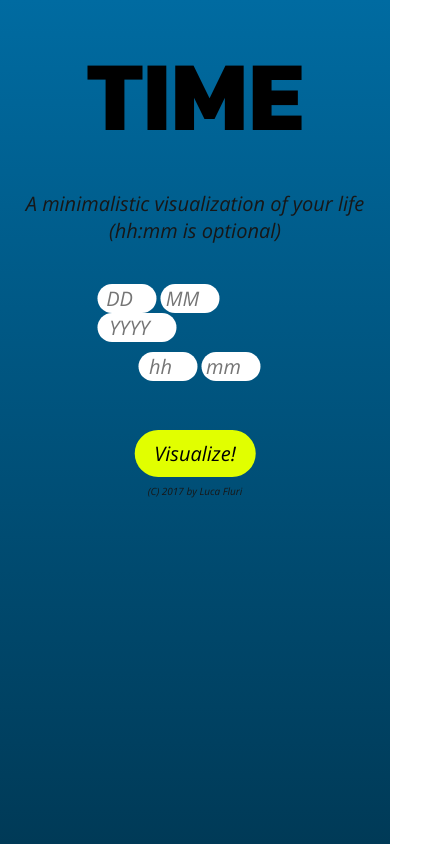
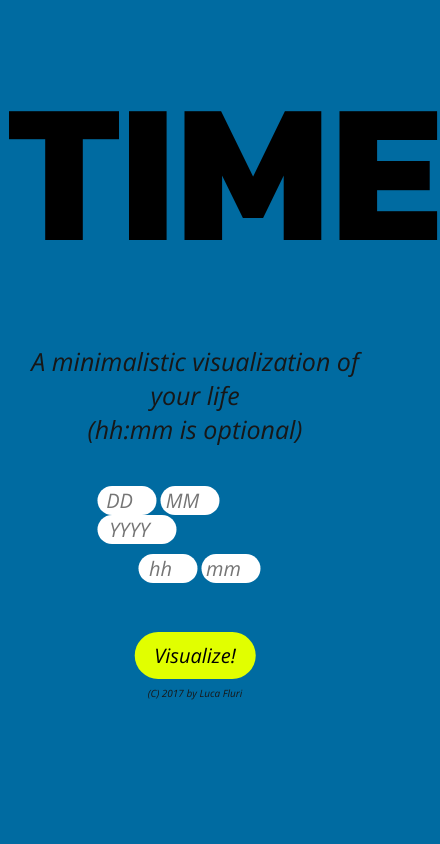
Before and after one commit to lucafluri/Time, a plain HTML site: page index.html in a window 390 px wide. Shown: the whole page, 440 px wide, since content can reach past the window. Drawn offline with nearby package versions, Linux system fonts and the light colour scheme.

```diff
--- a/styles.css
+++ b/styles.css
@@ -17,27 +17,7 @@
 
   }
 
-  html {
-    min-height: 100%;
-    margin: 0;
-    background: -webkit-linear-gradient(#006BA1, #003A57) fixed; /* For Safari 5.1 to 6.0 */
-    background: -o-linear-gradient(#006BA1, #003A57) fixed; /* For Opera 11.1 to 12.0 */
-    background: -moz-linear-gradient(#006BA1, #003A57) fixed; /* For Firefox 3.6 to 15 */
-    background: linear-gradient(#006BA1, #003A57) fixed; /* Standard syntax */
-    background-repeat: no-repeat;
-    background-size: cover;
-    -webkit-background-size: cover;
-    -moz-background-size: cover;
-    -o-background-size: cover;
-    background-attachment: scroll;
 
-  }
-
-  body {
-    height: 100%;
-    margin: 0;
-
-  }
 
   p {
     font-family: 'Open Sans', sans-serif;  font-style: normal;
@@ -206,14 +186,37 @@
 
 
 
+@media (min-width: 1000px){
 
+  html {
+    min-height: 100%;
+    margin: 0;
+    background: -webkit-linear-gradient(#006BA1, #003A57) fixed; /* For Safari 5.1 to 6.0 */
+    background: -o-linear-gradient(#006BA1, #003A57) fixed; /* For Opera 11.1 to 12.0 */
+    background: -moz-linear-gradient(#006BA1, #003A57) fixed; /* For Firefox 3.6 to 15 */
+    background: linear-gradient(#006BA1, #003A57) fixed; /* Standard syntax */
+    background-repeat: no-repeat;
+    background-size: cover;
+    -webkit-background-size: cover;
+    -moz-background-size: cover;
+    -o-background-size: cover;
+    background-attachment: scroll;
+
+  }
+
+  body {
+    height: 100%;
+    margin: 0;
+
+  }
+}
 
 
 @media (max-width: 1000px) {
 
     h1 {
       font-family: 'Kanit', sans-serif;  font-style: normal;
-      font-size: 100px;
+      font-size: 200px;
       font-weight: bold;
       text-align: center;
       margin-bottom: 0;
@@ -226,24 +229,14 @@
     html {
       min-height: 100%;
       margin: 0;
-
+      background-color: #006BA1
 
     }
 
     body {
-      height: 100%;
-      margin: 0;
-      position: static;
-      background: -webkit-linear-gradient(#006BA1, #003A57) fixed; /* For Safari 5.1 to 6.0 */
-      background: -o-linear-gradient(#006BA1, #003A57) fixed; /* For Opera 11.1 to 12.0 */
-      background: -moz-linear-gradient(#006BA1, #003A57) fixed; /* For Firefox 3.6 to 15 */
-      background: linear-gradient(#006BA1, #003A57) fixed; /* Standard syntax */
-      background-repeat: no-repeat;
+      background-color: #006BA1
       background-size: cover;
-      -webkit-background-size: cover;
-      -moz-background-size: cover;
-      -o-background-size: cover;
-      background-attachment: fixed;
+
     }
 
     p {
@@ -254,7 +247,7 @@
 
     #subtitle {
       font-family: 'Open Sans', sans-serif;  font-style: normal;
-      font-size: 20px;
+      font-size: 25px;
       color: #171717;
       position: relative;
       text-align: center;
```
